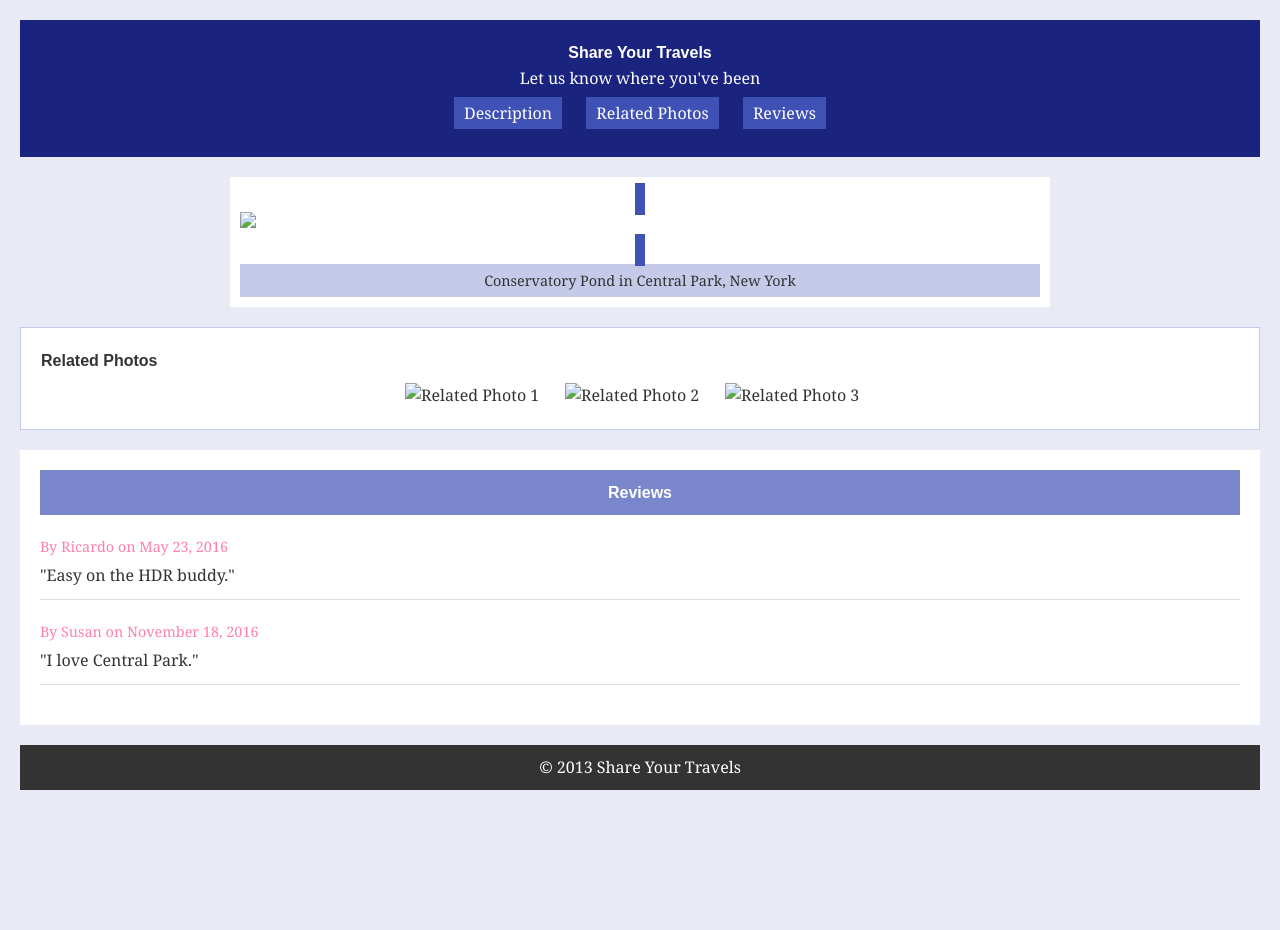
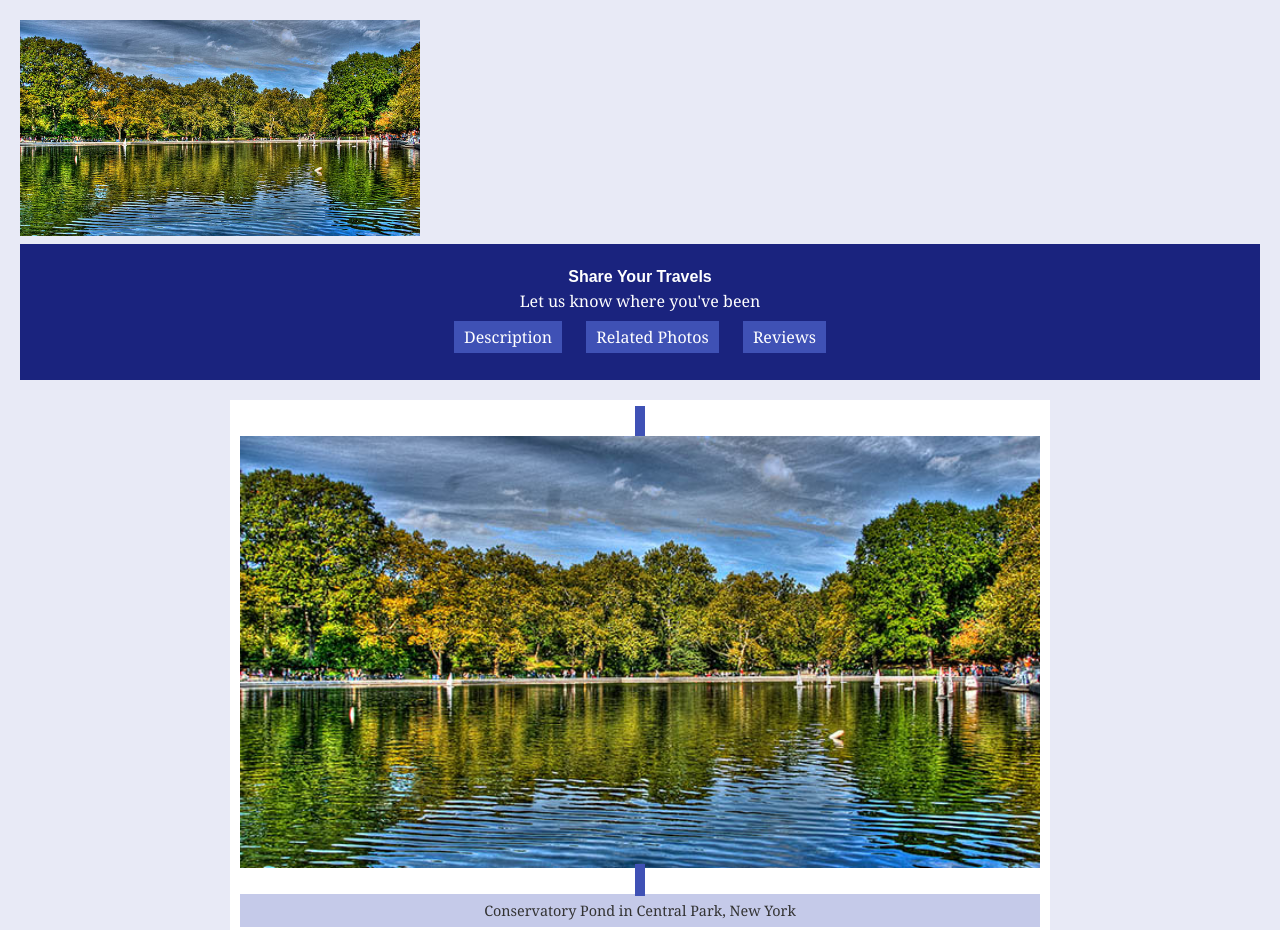
Before and after one commit to wolffpackxx/Grub2, a plain HTML site: page index.html in a window 1280 px wide. Shown: the top 930 px of the page. Before the commit the page ends 810 px from the top, so only its background shows below. Drawn offline with Linux system fonts and the light colour scheme.

Commit message:
Update index.html

```diff
--- a/index.html
+++ b/index.html
@@ -7,6 +7,8 @@
   <link rel="stylesheet" href="chapter04-project01.css">
 </head>
 <body>
+  <img src="central-park.jpg" alt="Test Image" width="400">
+
   <header>
     <h1>Share Your Travels</h1>
     <p class="subtitle">Let us know where you've been</p>
@@ -22,8 +24,8 @@
   <main>
     <section id="description" class="main-photo">
       <figure>
-        <a href="images/large-central-park.jpg">
-          <img src="images/central-park.jpg" alt="Conservatory Pond in Central Park">
+        <a href="large-central-park.jpg">
+          <img src="central-park.jpg" alt="Conservatory Pond in Central Park">
         </a>
         <figcaption>Conservatory Pond in Central Park, New York</figcaption>
       </figure>
@@ -32,9 +34,9 @@
     <section id="related-photos" class="related-photos">
       <h2>Related Photos</h2>
       <div class="photo-thumbnails">
-        <img src="images/related-square1.jpg" alt="Related Photo 1">
-        <img src="images/related-square2.jpg" alt="Related Photo 2">
-        <img src="images/related-square3.jpg" alt="Related Photo 3">
+        <img src="related-square1.jpg" alt="Related Photo 1">
+        <img src="related-square2.jpg" alt="Related Photo 2">
+        <img src="related-square3.jpg" alt="Related Photo 3">
       </div>
     </section>
 
```
